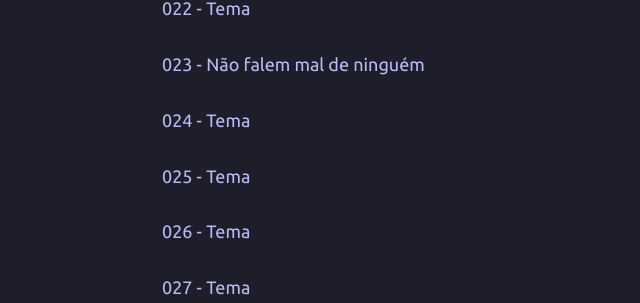
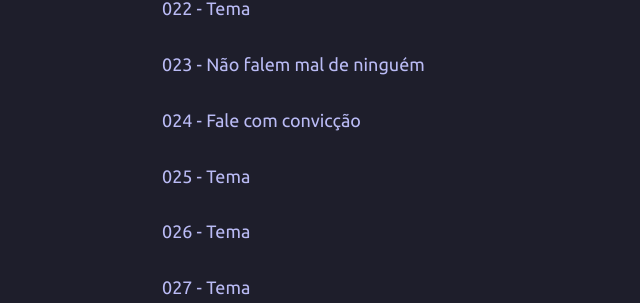
Before and after one commit to joaquim-capitao/jw, a Jekyll site: the page built from saidas/index.md, in a window 1280 px wide and 900 px high, scrolled down 1158 px. Shown: the part 150-453 px from the top of the window, without its empty margins (147-787 px from the left). Built offline with Jekyll 4.4.1, drawn with Linux system fonts in a browser that asks for light colours; our own code applies the rules of GitHub Pages for plain Markdown files.

Commit message:
Update index.md

```diff
--- a/saidas/index.md
+++ b/saidas/index.md
@@ -46,7 +46,7 @@
 
 [023 - Não falem mal de ninguém](https://joaquim-capitao.github.io/jw/saidas/023-saida)
 
-[024 - Tema](https://joaquim-capitao.github.io/jw/saidas/024-saida)
+[024 - Fale com convicção](https://joaquim-capitao.github.io/jw/saidas/024-saida)
 
 [025 - Tema](https://joaquim-capitao.github.io/jw/saidas/025-saida)
 
```
